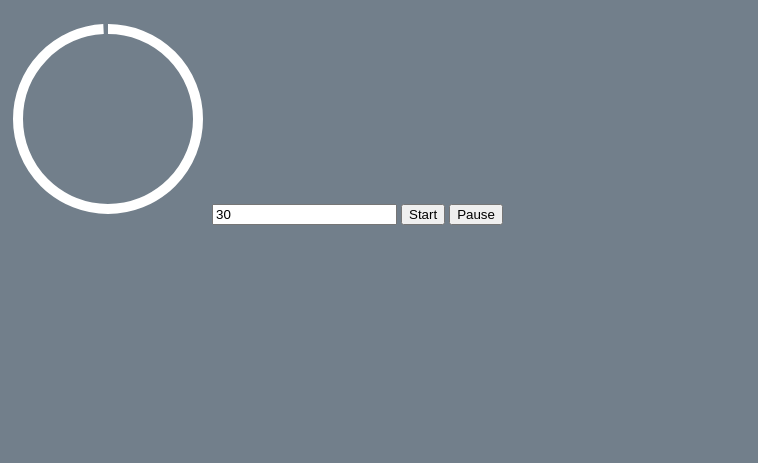
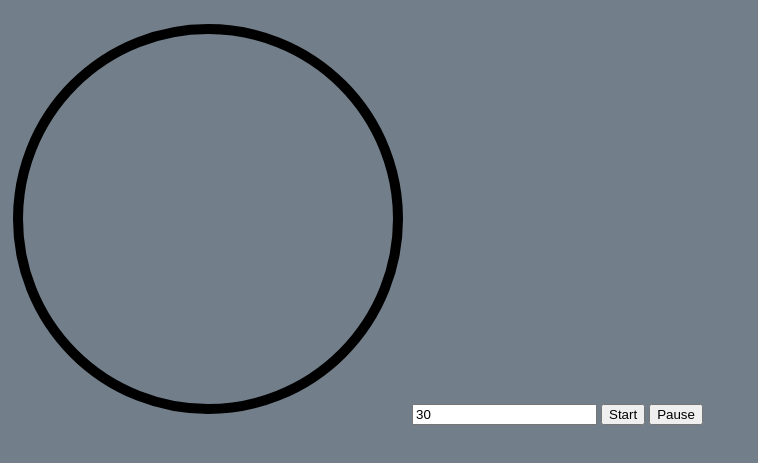
Before and after one commit to williamblood/learn-js, a plain HTML site: page Timer/index.html in a window 1280 px wide. Shown: the part 61-524 px from the top of the page, without its empty margins (0-758 px from the left). Drawn offline with Linux system fonts and the light colour scheme.

Commit message:
animated svg per tick

```diff
--- a/Timer/index.html
+++ b/Timer/index.html
@@ -8,17 +8,15 @@
 <body style="background: rgb(114, 127, 139)">
     <h1>Timer</h1>
 
-    <svg = height="200" width="200">
+    <svg = height="400" width="400">
         <circle
-        r="90"
-        cx="100"
-        cy="100"
+        r="190"
+        cx="200"
+        cy="200"
         fill="transparent"
-        stroke="white"
+        stroke="black"
         stroke-width="10"
-        stroke-dasharray="560"
-        stroke-dashoffset="0"
-        transform="rotate(-90 100 100)"
+        transform="rotate(-90 200 200)"
         />
     </svg>
     <input type="text" id="duration">
--- a/Timer/index.js
+++ b/Timer/index.js
@@ -1,10 +1,17 @@
 const inputDuration = document.querySelector("#duration");
 const startButton = document.querySelector("#start");
 const pauseButton = document.querySelector("#pause");
+const circle = document.querySelector("circle");
 
+const perimeter = 2 * Math.PI * circle.getAttribute("r");
+circle.setAttribute("stroke-dasharray", perimeter);
+
+let currentOffset = 0;
 const timer = new Timer(inputDuration, startButton, pauseButton, {
 	onTick(value) {
 		console.log(`Time remaining: ${value}`);
+		circle.setAttribute("stroke-dashoffset", currentOffset);
+		currentOffset = currentOffset - 50;
 	},
 	onComplete() {
 		console.log("Timer complete.");
```
